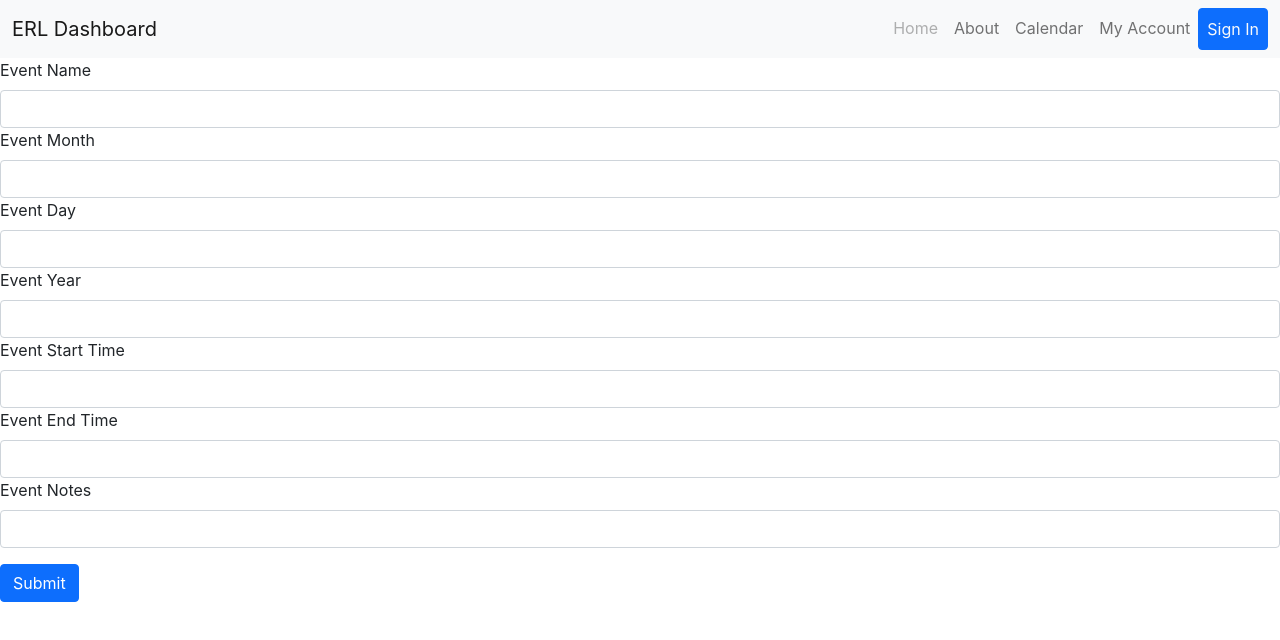
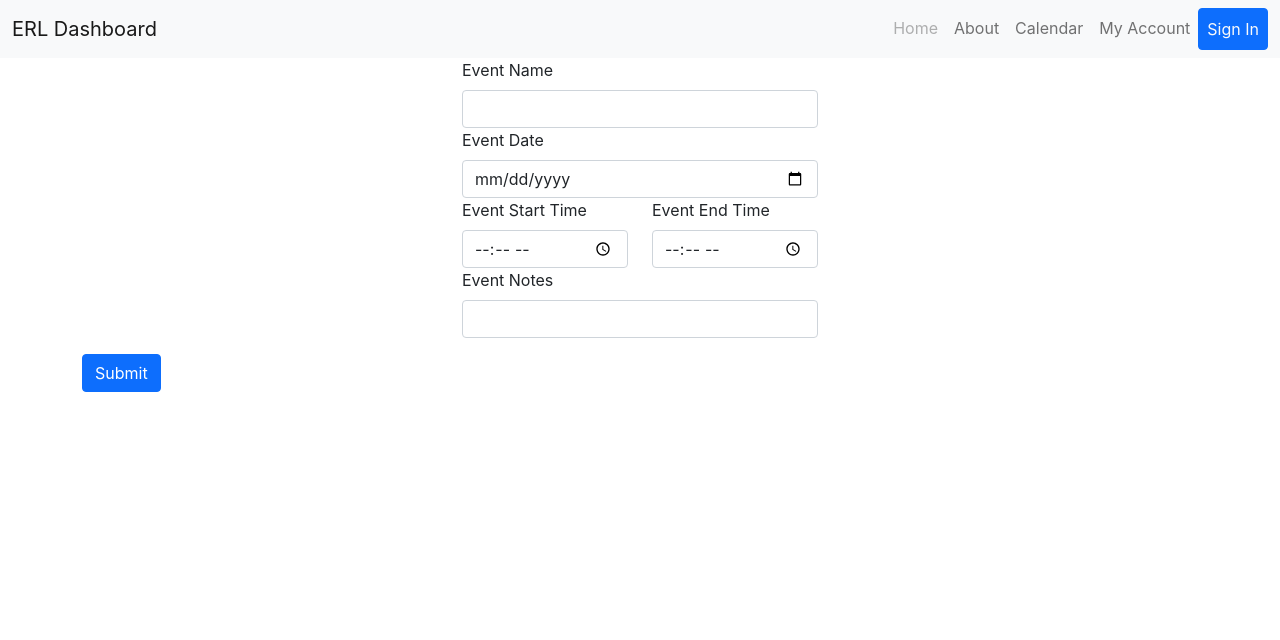
Before and after one commit to matthew-talamantes/erl-dashboard, a React (Create React App) app: page /addEvent in a window 1280 px wide. Shown: the top 640 px of the page. Built offline with nearby package versions, Linux system fonts and the light colour scheme; data requests are answered from the project's data file.

Commit message:
Add AddEvent Form and basic styling

```diff
--- a/src/components/AddEvent.js
+++ b/src/components/AddEvent.js
@@ -2,28 +2,47 @@ import React from 'react';
 
 import Form from 'react-bootstrap/Form';
 import Button from 'react-bootstrap/Button';
+import Container from 'react-bootstrap/Container';
+import Row from 'react-bootstrap/Row';
+import Col from 'react-bootstrap/Col';
 
 const AddEvent = () => {
     return (
+        <Container>
             <Form>
                 <Form.Group className='mb-3' controlId='formAddEvent'>
+                    <Row className='justify-content-md-center'>
+                        <Col sm md='4'>
                             <Form.Label>Event Name</Form.Label>
                             <Form.Control type='text' />
-                <Form.Label>Event Month</Form.Label>
-                <Form.Control type='text' />
-                <Form.Label>Event Day</Form.Label>
-                <Form.Control type='text' />
-                <Form.Label>Event Year</Form.Label>
-                <Form.Control type='text' />
+                        </Col>
+                    </Row>
+                    <Row className='justify-content-md-center'>
+                        <Col sm md='4'>
+                            <Form.Label>Event Date</Form.Label>
+                            <Form.Control type='date' />
+                        </Col>
+                    </Row>
+                    <Row className='justify-content-md-center'>
+                        <Col sm md='2'>
                             <Form.Label>Event Start Time</Form.Label>
-                <Form.Control type='text' />
+                            <Form.Control type='time' />
+                        </Col>
+                        <Col sm md='2'>
                             <Form.Label>Event End Time</Form.Label>
-                <Form.Control type='text' />
+                            <Form.Control type='time' />
+                        </Col>
+                    </Row>
+                    <Row className='justify-content-md-center'>
+                        <Col sm md='4'>
                             <Form.Label>Event Notes</Form.Label>
-                <Form.Control type='textarea' />
+                            <Form.Control type='textarea' rows={3}/>
+                        </Col>
+                    </Row>
                 </Form.Group>
                 <Button type='submit'>Submit</Button>
             </Form>
+        </Container>
     )
 };
 
```
Lines whose indentation alone changed are shown as unchanged.
